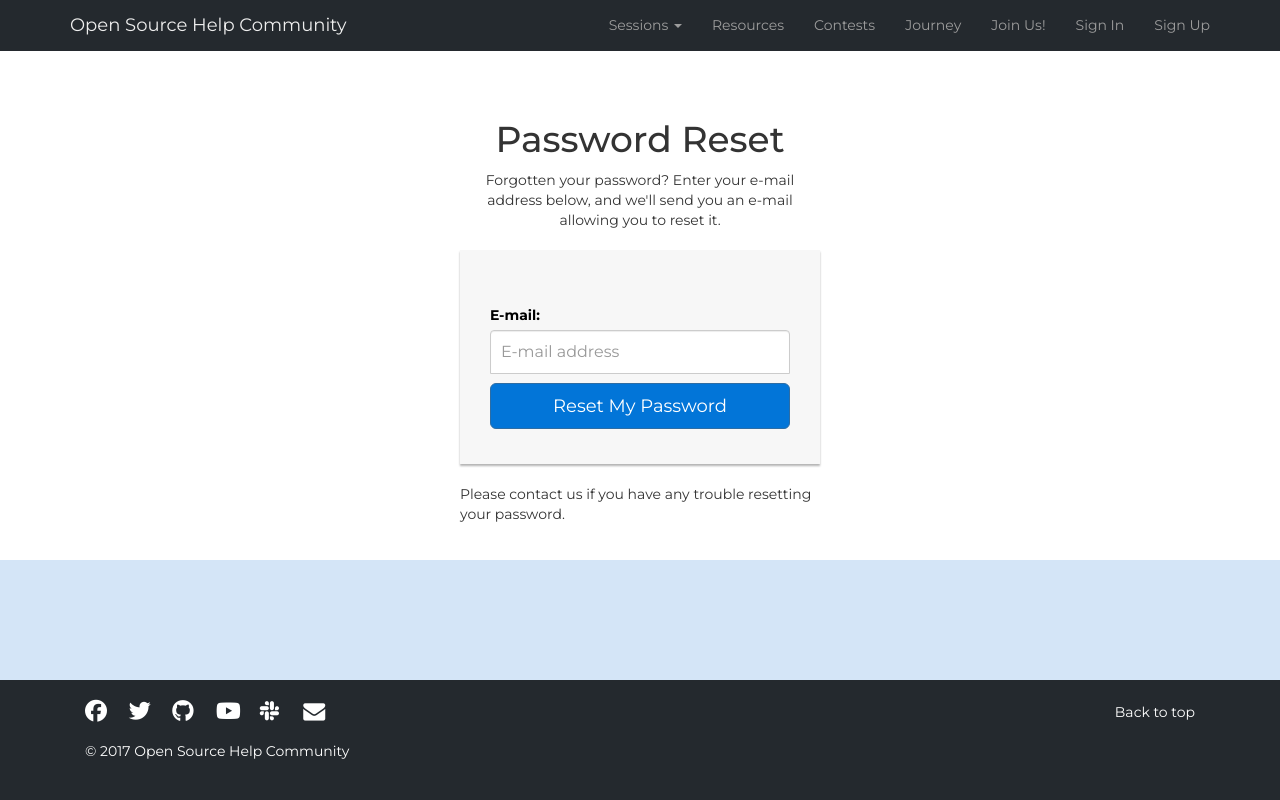
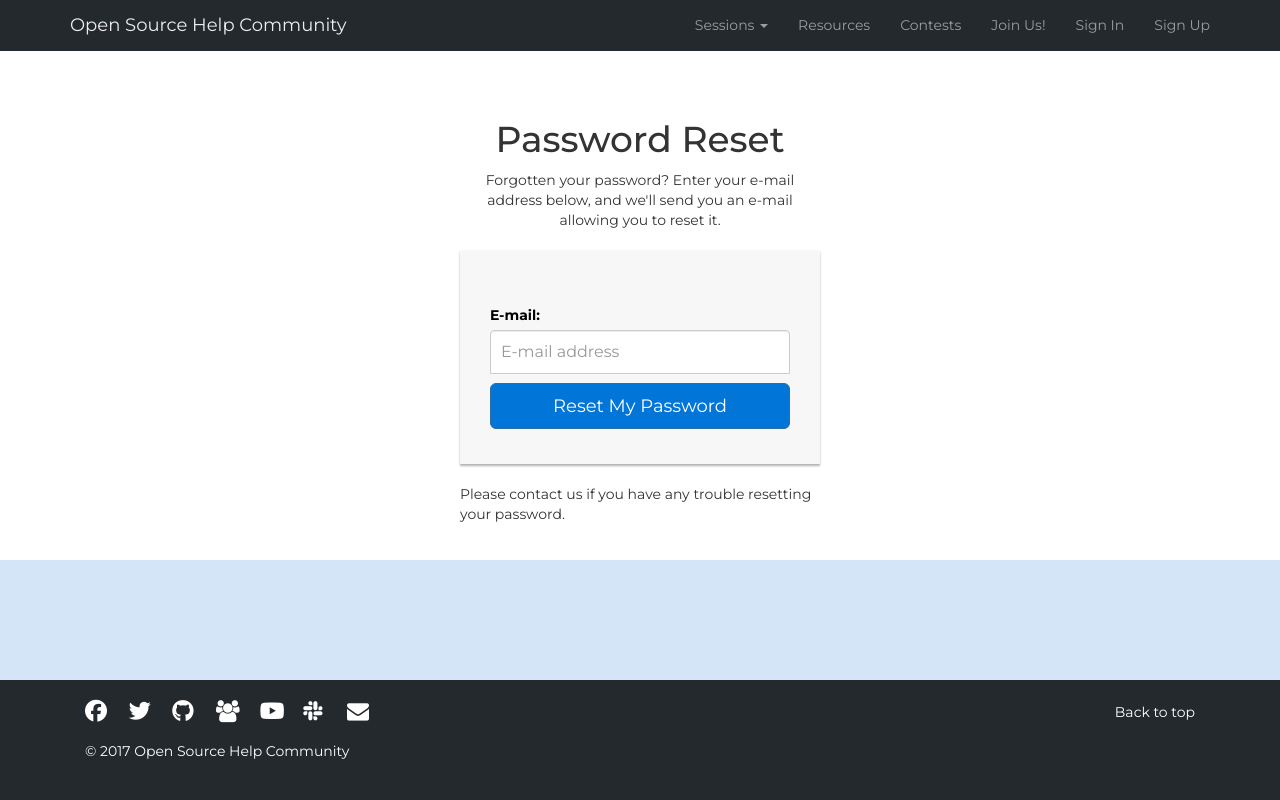
Before and after one commit to OpenSourceHelpCommunity/OpenSourceHelpCommunity.github.io, a Django app: page /accounts/password/reset/ in a window 1280 px wide. Run offline with Django 3.2, Linux system fonts and the light colour scheme; some libraries are stand-ins or nearby versions.

Commit message:
Move Journey from header to footer
Fixed Issue #212

```diff
--- a/oshc/main/templates/base.html
+++ b/oshc/main/templates/base.html
@@ -34,7 +34,6 @@
           </li>
           <li><a href="https://github.com/OpenSourceHelpCommunity" target="_blank">Resources</a></li>
           <li><a href="{% url 'contests' %}" target="_blank">Contests</a></li>
-          <li><a href="{% url 'journey' %}" target="_blank">Journey</a></li>
           <li><a href="https://opensourcehelp.herokuapp.com/" target="_blank">Join Us!</a></li>
           {% if user.is_authenticated %}
           <li><a href="#!">Hey {{ user.username }}!</a></li>
@@ -69,6 +68,9 @@
 								<li>
 									<a href="https://github.com/OpenSourceHelpCommunity" target="_blank"><i class="fa fa-github" aria-hidden="true"></i></a>
 								</li>
+		      						<li>
+									<a href="{% url 'journey' %}" target="_blank"><i class="fa fa-users" aria-hidden="true"></i></a>
+		      						</li>
 								<li>
 									<a href="https://www.youtube.com/channel/UC1_IAby-9me3iICtxuiDL5Q" target="_blank"><i class="fa fa-youtube-play" aria-hidden="true"></i></a>
 								</li>
```
